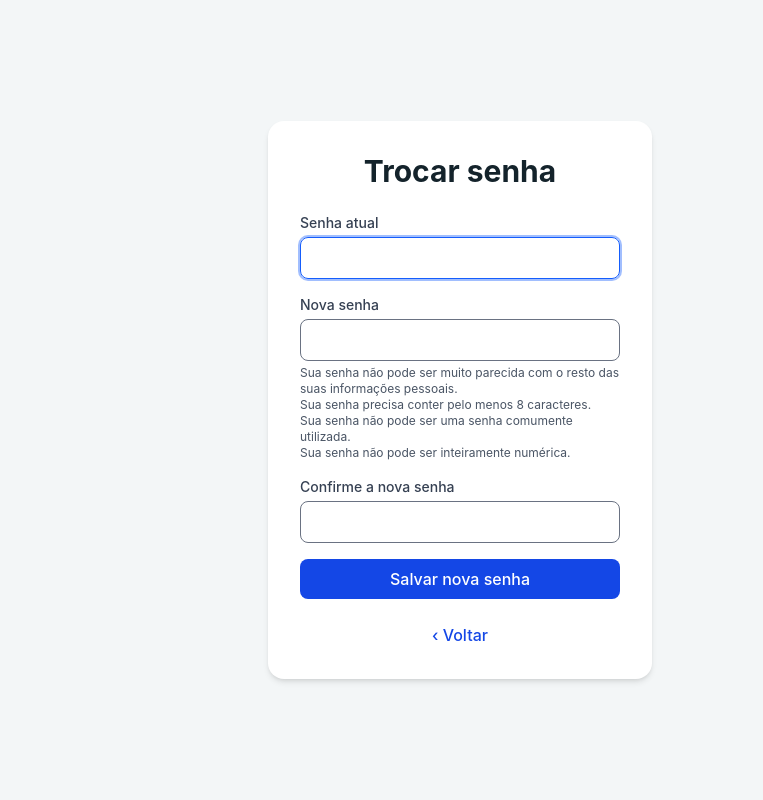
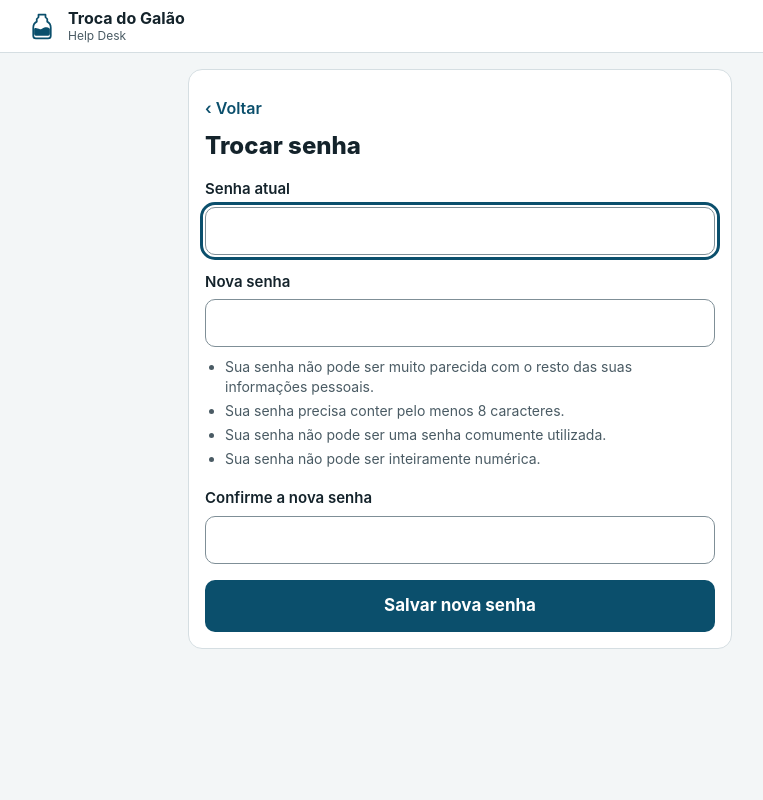
Before and after one commit to mateusmendess/galao-helpdesk, a Django app: page /senha/trocar/ in a window 1280 px wide. Shown: the whole page, without its empty margins (180-943 px from the left). Run offline with Django 5.2, Linux system fonts and the light colour scheme; the visitor is signed in with stand-in values (Sample User, id 1).

Commit message:
Telas de senha no novo estilo e CSS regerado
Co-Authored-By: Claude Opus 5.5 <noreply@anthropic.com>

```diff
--- a/templates/registration/password_change_form.html
+++ b/templates/registration/password_change_form.html
@@ -2,67 +2,73 @@
 
 {% block title %}Trocar senha - Troca do Galão{% endblock %}
 
+{# So a marca: sem menu e sem links (na troca obrigatoria nao ha para onde ir). #}
+{% block cabecalho %}{% include "_cabecalho.html" with marca_p=True sem_menu=True %}{% endblock %}
+
 {% block content %}
-<main class="flex min-h-screen items-center justify-center p-4">
-  <section class="w-full max-w-sm rounded-2xl bg-white p-8 shadow-md">
+<main class="mx-auto w-full max-w-md px-4 py-4 md:max-w-xl">
+  <section class="rounded-[14px] border border-borda bg-white px-4 py-4">
+    {% if not user.precisa_trocar_senha %}
+      <a href="{% url 'home' %}" class="-ml-1 inline-flex min-h-11 items-center px-1 font-semibold text-tinta hover:underline">&lsaquo; Voltar</a>
+    {% endif %}
+
+    <h1 class="text-2xl font-extrabold">Trocar senha</h1>
+
     {% if user.precisa_trocar_senha %}
-      <div class="mb-6 rounded-lg border border-amber-300 bg-amber-50 px-4 py-3 text-sm text-amber-900" role="status">
-        <p>Por segurança, troque a senha provisória antes de continuar.</p>
+      <div class="mt-3 flex items-start gap-2 rounded-[10px] border border-[#e3b878] bg-aviso-fundo px-3 py-2.5 text-sm text-aviso" role="status">
+        <svg class="mt-0.5 h-5 w-5 shrink-0" viewBox="0 0 24 24" aria-hidden="true"><circle cx="12" cy="12" r="9" fill="none" stroke="currentColor" stroke-width="2"/><path d="M12 11v6M12 7.5v.1" stroke="currentColor" stroke-width="2.5" stroke-linecap="round"/></svg>
+        <p class="min-w-0">Por segurança, troque a senha provisória antes de continuar.</p>
       </div>
     {% endif %}
 
     {% if form.non_field_errors %}
-      <div class="mb-6 rounded-lg border border-red-200 bg-red-50 px-4 py-3 text-sm text-red-800" role="alert">
-        {% for erro in form.non_field_errors %}<p>{{ erro }}</p>{% endfor %}
+      <div class="mt-3 flex items-start gap-2 rounded-[10px] border border-erro bg-erro-fundo px-3 py-2.5 text-sm text-erro" role="alert">
+        <svg class="mt-0.5 h-5 w-5 shrink-0" viewBox="0 0 24 24" aria-hidden="true"><circle cx="12" cy="12" r="9" fill="none" stroke="currentColor" stroke-width="2"/><path d="M12 7.5v6M12 16.5v.1" stroke="currentColor" stroke-width="2.5" stroke-linecap="round"/></svg>
+        <div class="min-w-0">{% for erro in form.non_field_errors %}<p>{{ erro }}</p>{% endfor %}</div>
       </div>
     {% endif %}
 
-    <h1 class="text-center text-3xl font-bold">Trocar senha</h1>
-
-    <form method="post" class="mt-6 space-y-4">
+    <form method="post" class="mt-4 space-y-4">
       {% csrf_token %}
 
       <div>
-        <label for="{{ form.old_password.id_for_label }}" class="block text-sm font-medium text-gray-700">Senha atual</label>
+        <label for="{{ form.old_password.id_for_label }}" class="block text-[15px] font-semibold">Senha atual</label>
         <input type="password" name="{{ form.old_password.html_name }}" id="{{ form.old_password.id_for_label }}"
-               autocomplete="current-password" autofocus required
-               class="mt-1 block w-full rounded-lg border border-gray-500 px-3 py-2 focus:border-blue-600 focus:outline-none focus:ring-2 focus:ring-blue-600/40">
-        {% for erro in form.old_password.errors %}<p class="mt-1 text-sm text-red-700">{{ erro }}</p>{% endfor %}
+               autocomplete="current-password" autofocus required{% if form.old_password.errors %} aria-invalid="true"{% endif %}
+               class="mt-1.5 block min-h-12 w-full rounded-[10px] border bg-white px-3 py-2.5 text-base text-texto {% if form.old_password.errors %}border-erro{% else %}border-[#7f8f97]{% endif %}">
+        {% for erro in form.old_password.errors %}<p class="mt-1 text-sm text-erro">{{ erro }}</p>{% endfor %}
       </div>
 
       <div>
-        <label for="{{ form.new_password1.id_for_label }}" class="block text-sm font-medium text-gray-700">Nova senha</label>
+        <label for="{{ form.new_password1.id_for_label }}" class="block text-[15px] font-semibold">Nova senha</label>
         <input type="password" name="{{ form.new_password1.html_name }}" id="{{ form.new_password1.id_for_label }}"
-               autocomplete="new-password" required aria-describedby="ajuda-nova-senha"
-               class="mt-1 block w-full rounded-lg border border-gray-500 px-3 py-2 focus:border-blue-600 focus:outline-none focus:ring-2 focus:ring-blue-600/40">
-        {% for erro in form.new_password1.errors %}<p class="mt-1 text-sm text-red-700">{{ erro }}</p>{% endfor %}
-        <div id="ajuda-nova-senha" class="mt-1 text-xs text-gray-600">{{ form.new_password1.help_text }}</div>
+               autocomplete="new-password" required aria-describedby="ajuda-nova-senha"{% if form.new_password1.errors %} aria-invalid="true"{% endif %}
+               class="mt-1.5 block min-h-12 w-full rounded-[10px] border bg-white px-3 py-2.5 text-base text-texto {% if form.new_password1.errors %}border-erro{% else %}border-[#7f8f97]{% endif %}">
+        {% for erro in form.new_password1.errors %}<p class="mt-1 text-sm text-erro">{{ erro }}</p>{% endfor %}
+        {# As regras vem do Django como <ul>; aqui so ganham marcadores. #}
+        <div id="ajuda-nova-senha" class="mt-2 text-sm text-texto-suave [&_li]:py-0.5 [&_ul]:list-disc [&_ul]:pl-5">{{ form.new_password1.help_text }}</div>
       </div>
 
       <div>
-        <label for="{{ form.new_password2.id_for_label }}" class="block text-sm font-medium text-gray-700">Confirme a nova senha</label>
+        <label for="{{ form.new_password2.id_for_label }}" class="block text-[15px] font-semibold">Confirme a nova senha</label>
         <input type="password" name="{{ form.new_password2.html_name }}" id="{{ form.new_password2.id_for_label }}"
-               autocomplete="new-password" required
-               class="mt-1 block w-full rounded-lg border border-gray-500 px-3 py-2 focus:border-blue-600 focus:outline-none focus:ring-2 focus:ring-blue-600/40">
-        {% for erro in form.new_password2.errors %}<p class="mt-1 text-sm text-red-700">{{ erro }}</p>{% endfor %}
+               autocomplete="new-password" required{% if form.new_password2.errors %} aria-invalid="true"{% endif %}
+               class="mt-1.5 block min-h-12 w-full rounded-[10px] border bg-white px-3 py-2.5 text-base text-texto {% if form.new_password2.errors %}border-erro{% else %}border-[#7f8f97]{% endif %}">
+        {% for erro in form.new_password2.errors %}<p class="mt-1 text-sm text-erro">{{ erro }}</p>{% endfor %}
       </div>
 
       <button type="submit"
-              class="w-full rounded-lg bg-blue-700 px-4 py-2 font-medium text-white hover:bg-blue-800 focus:outline-none focus:ring-2 focus:ring-blue-600 focus:ring-offset-2">
+              class="flex min-h-[52px] w-full items-center justify-center rounded-[10px] bg-tinta px-4 text-[17px] font-bold text-white hover:bg-[#093f57]">
         Salvar nova senha
       </button>
     </form>
 
-    {% if not user.precisa_trocar_senha %}
-      <p class="mt-6 text-center">
-        <a href="{% url 'home' %}" class="font-medium text-blue-700 underline-offset-2 hover:underline">&lsaquo; Voltar</a>
-      </p>
-    {% else %}
+    {% if user.precisa_trocar_senha %}
       {# Na troca obrigatoria nao ha para onde voltar; da para sair. #}
-      <form method="post" action="{% url 'logout' %}" class="mt-6 text-center">
+      <form method="post" action="{% url 'logout' %}" class="mt-2.5">
         {% csrf_token %}
         <button type="submit"
-                class="rounded-lg bg-gray-200 px-4 py-2 font-medium text-gray-800 hover:bg-gray-300 focus:outline-none focus:ring-2 focus:ring-gray-500 focus:ring-offset-2">
+                class="flex min-h-12 w-full items-center justify-center rounded-[10px] border-2 border-tinta bg-white px-4 font-semibold text-tinta hover:bg-agua">
           Sair
         </button>
       </form>
```
Also changed, not shown: templates/registration/password_change_done.html (+11 -7 lines), static/css/output.css.
